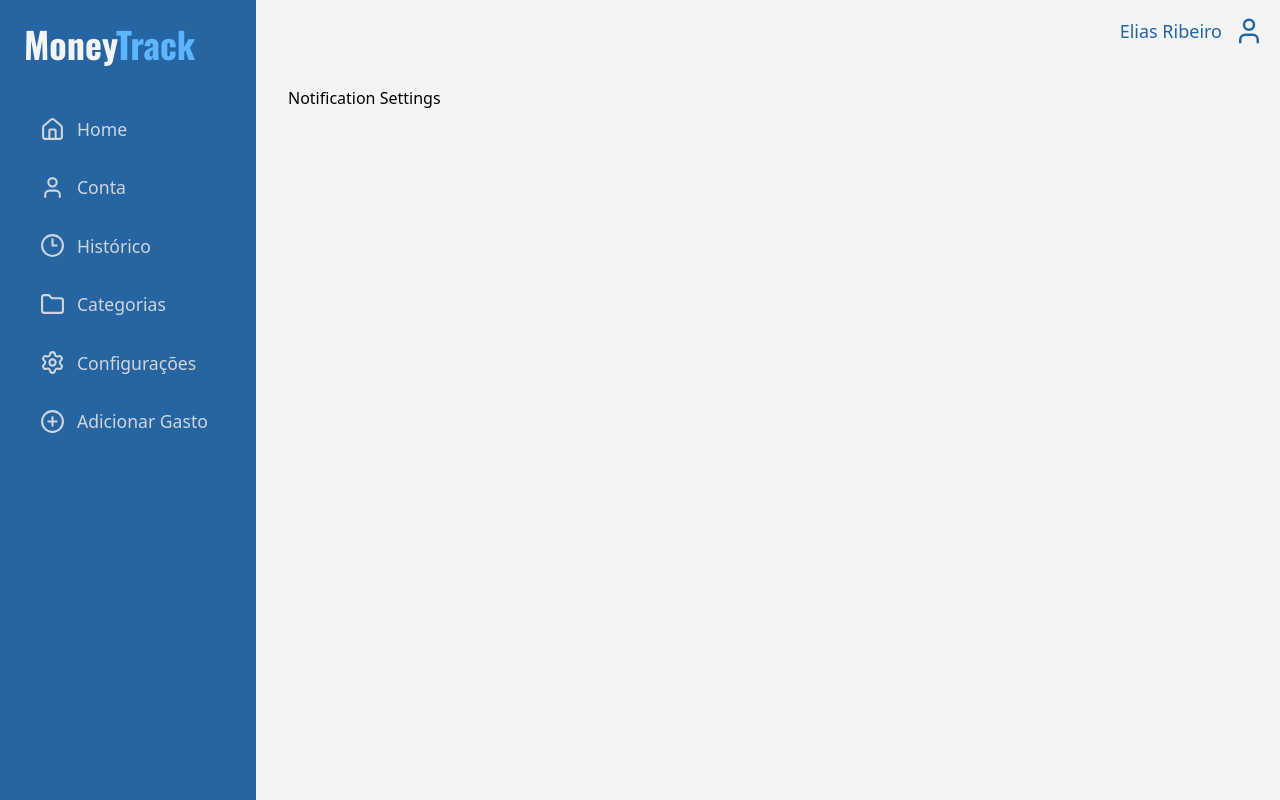
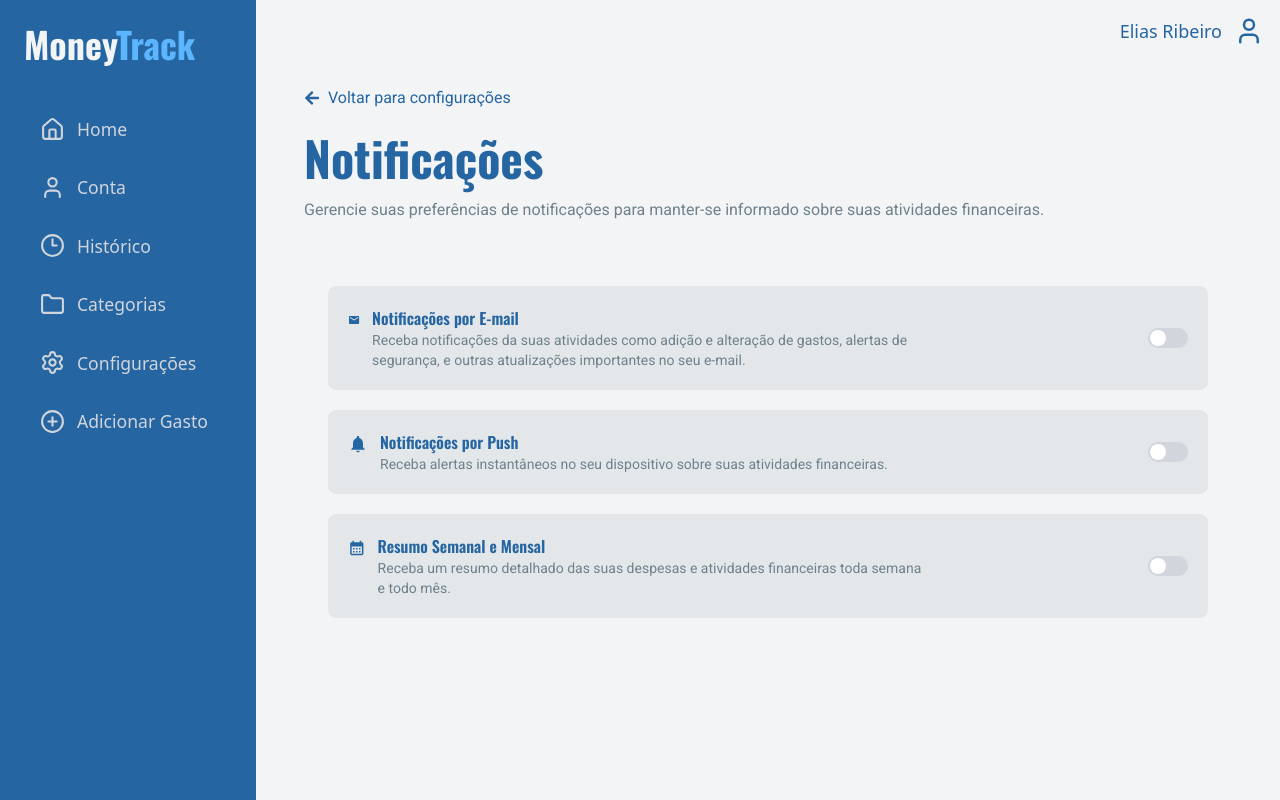
Before and after one commit to Elias700/MoneyTrack, a React (Vite) app: page /settings/notificationSettings in a window 1280 px wide. Built offline with nearby package versions, Linux system fonts and the light colour scheme; a web font is replaced by a local one.

Commit message:
feat (NotificationSettings): creation of the style

```diff
--- a/src/pages/Settings/NotificationSettings.tsx
+++ b/src/pages/Settings/NotificationSettings.tsx
@@ -1,8 +1,84 @@
+import { FaArrowLeft } from "react-icons/fa";
+import { MdEmail, MdNotifications, MdCalendarMonth } from "react-icons/md";
+import { InputToggle } from "../../components/UI/Inputs";
 
 export const NotificationSettings = () => {
-    return (
-        <div>
-            Notification Settings
+  return (
+    <main className="max-w-5xl mx-auto px-4">
+
+      <div className="flex items-center gap-2 pb-6">
+        <FaArrowLeft className="text-(--color-primary-300)" />
+        <a
+          href="/settings"
+          className="text-(--color-primary-300) hover:underline"
+        >
+          Voltar para configurações
+        </a>
+      </div>
+
+      <h1 className="text-5xl font-bold text-(--color-primary-300) mb-4">
+        Notificações
+      </h1>
+
+      <p className="text-(--color-desabled) mb-10 max-w-3xl">
+        Gerencie suas preferências de notificações para manter-se informado
+        sobre suas atividades financeiras.
+      </p>
+
+      <section className="p-6 space-y-5">
+
+        <div className="flex items-center justify-between bg-(--color-neutral-200) rounded-lg p-5">
+          <div className="flex gap-3 max-w-xl">
+            <MdEmail className="text-(--color-primary-300) text-xl mt-1" />
+            <div>
+              <h2 className="font-semibold text-(--color-primary-300)">
+                Notificações por E-mail
+              </h2>
+              <p className="text-sm text-(--color-desabled)">
+                Receba notificações da suas atividades como adição e alteração de
+                gastos, alertas de segurança, e outras atualizações importantes
+                no seu e-mail.
+              </p>
+            </div>
+          </div>
+
+          <InputToggle />
         </div>
-    )
+
+        <div className="flex items-center justify-between bg-(--color-neutral-200) rounded-lg p-5">
+          <div className="flex gap-3 max-w-xl">
+            <MdNotifications className="text-(--color-primary-300) text-xl mt-1" />
+            <div>
+              <h2 className="font-semibold text-(--color-primary-300)">
+                Notificações por Push
+              </h2>
+              <p className="text-sm text-(--color-desabled)">
+                Receba alertas instantâneos no seu dispositivo sobre suas
+                atividades financeiras.
+              </p>
+            </div>
+          </div>
+
+          <InputToggle />
+        </div>
+
+        <div className="flex items-center justify-between bg-(--color-neutral-200) rounded-lg p-5">
+          <div className="flex gap-3 max-w-xl">
+            <MdCalendarMonth className="text-(--color-primary-300) text-xl mt-1" />
+            <div>
+              <h2 className="font-semibold text-(--color-primary-300)">
+                Resumo Semanal e Mensal
+              </h2>
+              <p className="text-sm text-(--color-desabled)">
+                Receba um resumo detalhado das suas despesas e atividades
+                financeiras toda semana e todo mês.
+              </p>
+            </div>
+          </div>
+
+          <InputToggle />
+        </div>
+      </section>
+    </main>
+  );
 };
```
